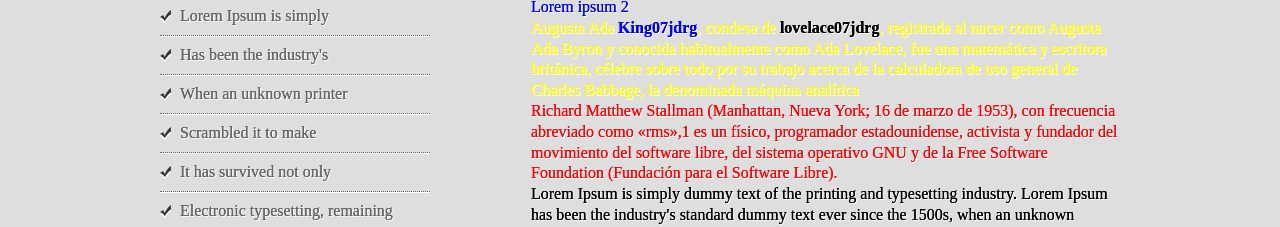
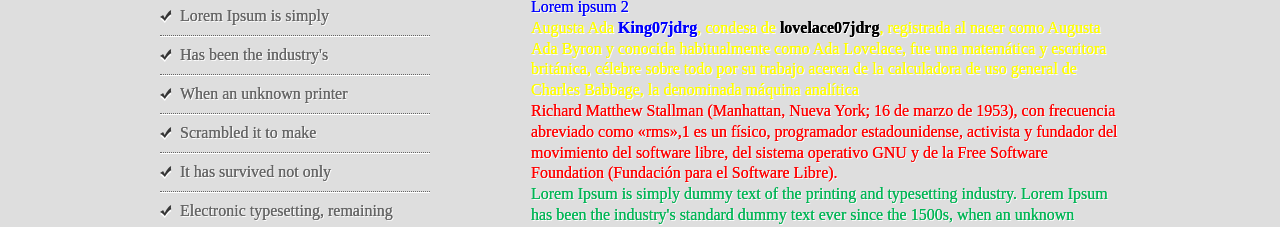
Before and after one commit to Jriog/goal-jdrg07, a plain HTML site: page index.html in a window 1280 px wide. Shown: the part 531-758 px from the top of the page. Drawn offline with Linux system fonts and the light colour scheme; a web font is replaced by a local one.

Commit message:
Cambio de color

```diff
--- a/css/styles.css
+++ b/css/styles.css
@@ -8,7 +8,7 @@ body {
 	background: #dedede;
 	margin: 0;
 	padding: 0;
-	color: black;
+	color: #01B555;
 	text-shadow:0 0px, 1px 1px #FFFFFF;
 }
 a img {
```
